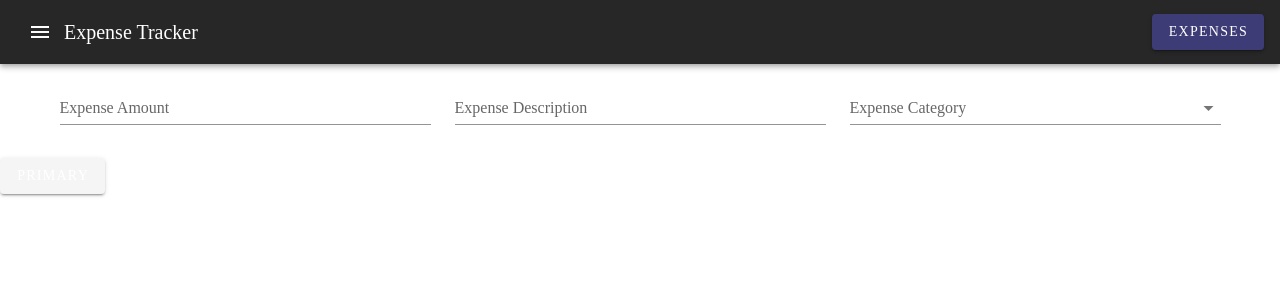
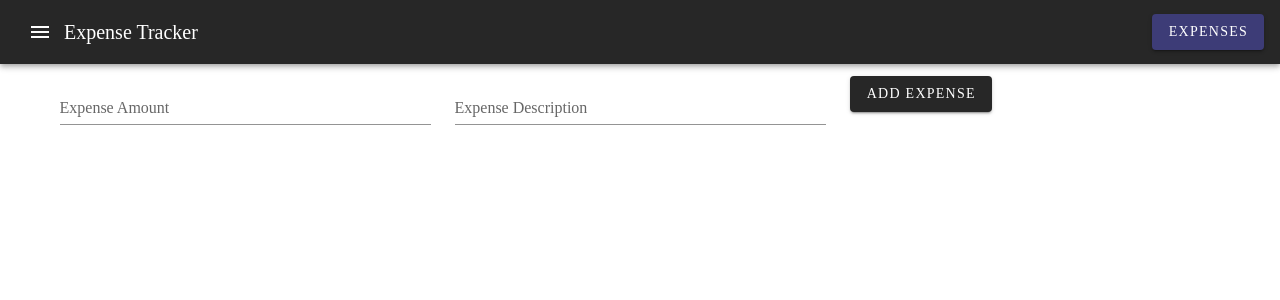
Before and after one commit to AthulPM97/Vue-expense-tracker, a Vue app: page / in a window 1280 px wide. Shown: the top 300 px of the page. Built offline with nearby package versions, Linux system fonts and the light colour scheme.

Commit message:
Implemented adding expense

```diff
--- a/src/components/pages/Home.vue
+++ b/src/components/pages/Home.vue
@@ -1,7 +1,7 @@
 <template>
   <div>
     <NavBar />
-    <v-form>
+    <v-form @submit="addExpense">
       <v-container>
         <v-row>
           <v-col cols="12" md="4">
@@ -19,21 +19,12 @@
               required
             ></v-text-field>
           </v-col>
-          <v-col cols="12" md="4" class="d-flex">
-            <v-select
-              v-model="expense.category"
-              :items="categories"
-              label="Expense Category"
-              required
-            ></v-select>
+          <v-col cols="12" md="4">
+            <v-btn type="submit" dark> Add expense </v-btn>
           </v-col>
         </v-row>
       </v-container>
-      <v-row>
-        <v-col cols="12" md="4">
-          <v-btn color="primary"> Primary </v-btn>
-        </v-col>
-      </v-row>
+      <v-row>{{  }} </v-row>
     </v-form>
   </div>
 </template>
@@ -50,11 +41,15 @@ export default {
       expense: {
         amount: "",
         description: "",
-        category: "",
       },
-      categories: ["Personal", "Business"],
     };
   },
-  methods: {},
+  methods: {
+    addExpense(e) {
+      e.preventDefault()
+      this.$store.dispatch("expense/addExpense", this.expense)
+      console.log(this.$store.state.expense.expenses)
+    }
+  },
 };
 </script>
--- a/src/main.js
+++ b/src/main.js
@@ -1,21 +1,31 @@
-import Vue from 'vue'
-import App from './App.vue'
-import router from './router/router'
+import Vue from "vue";
+import App from "./App.vue";
+import router from "./router/router";
 
 //vuetify config
-import Vuetify from 'vuetify'
-import 'vuetify/dist/vuetify.css'
-import '@mdi/font/css/materialdesignicons.css';
-Vue.use(Vuetify)
+import Vuetify from "vuetify";
+import "vuetify/dist/vuetify.css";
+import "@mdi/font/css/materialdesignicons.css";
+Vue.use(Vuetify);
 
-import { store } from './store/store'
-const vuetify = new Vuetify();
+import { store } from "./store/store";
+const vuetify = new Vuetify({
+  theme: {
+    themes: {
+      light: {
+        primary: "#FF0000", // Replace with your desired primary color
+        secondary: "#00FF00", // Replace with your desired secondary color
+        // ... other theme colors
+      },
+    },
+  },
+});
 
-Vue.config.productionTip = false
+Vue.config.productionTip = false;
 
 new Vue({
   vuetify,
   store,
   router,
-  render: h => h(App),
-}).$mount('#app')
+  render: (h) => h(App),
+}).$mount("#app");
--- a/src/store/expense.js
+++ b/src/store/expense.js
@@ -9,11 +9,17 @@ export default {
     set_currentUser(state, data) {
       state.currentUser = data;
     },
+    set_expenses(state, data) {
+      state.expenses = [...state.expenses, data]
+    }
   },
   actions: {
     changeName({ commit }, data) {
         console.log(data)
       commit("set_currentUser", data.newName);
     },
+    addExpense({commit}, data) {
+      commit('set_expenses', data)
+    }
   },
 };
```
